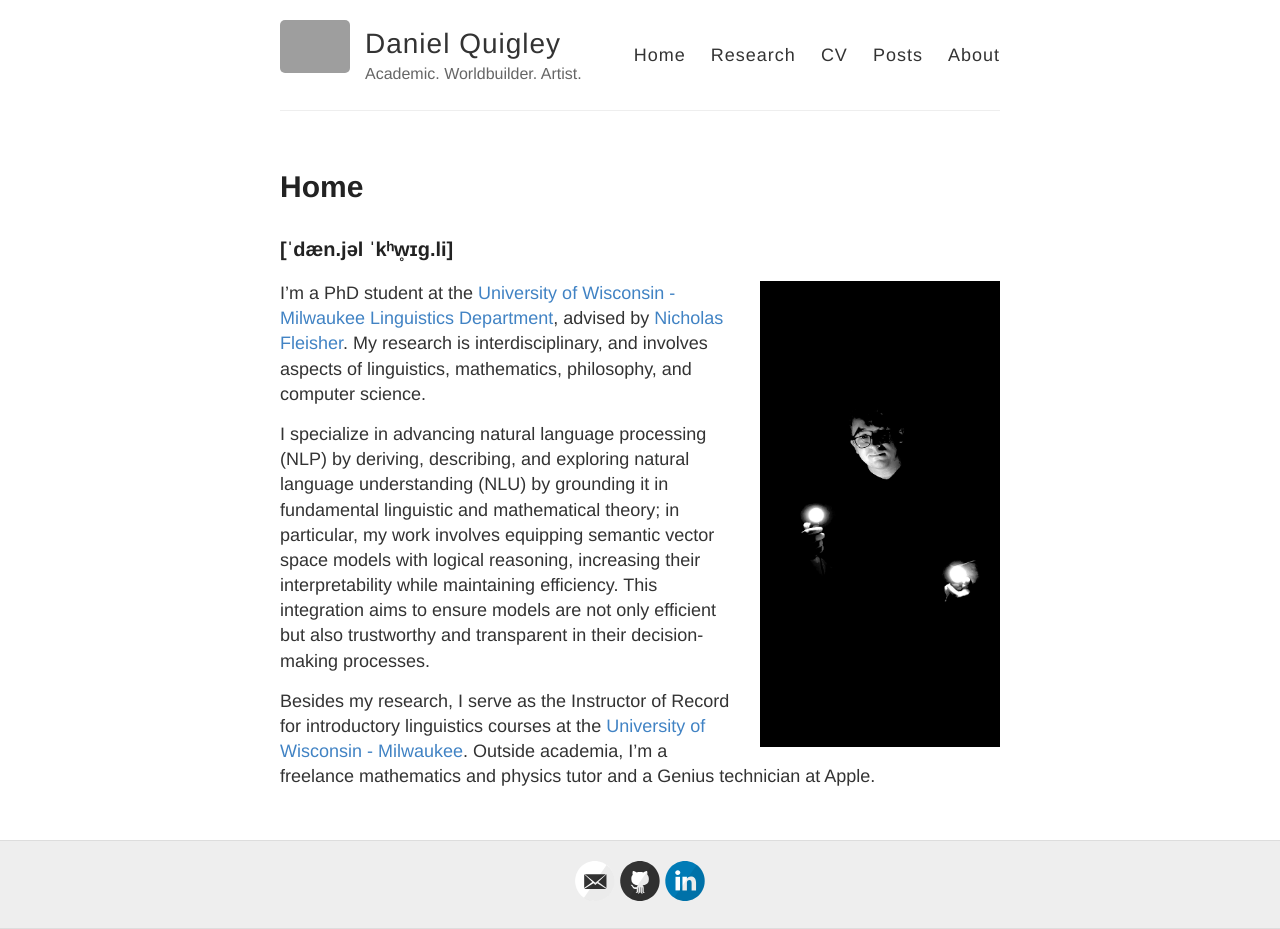
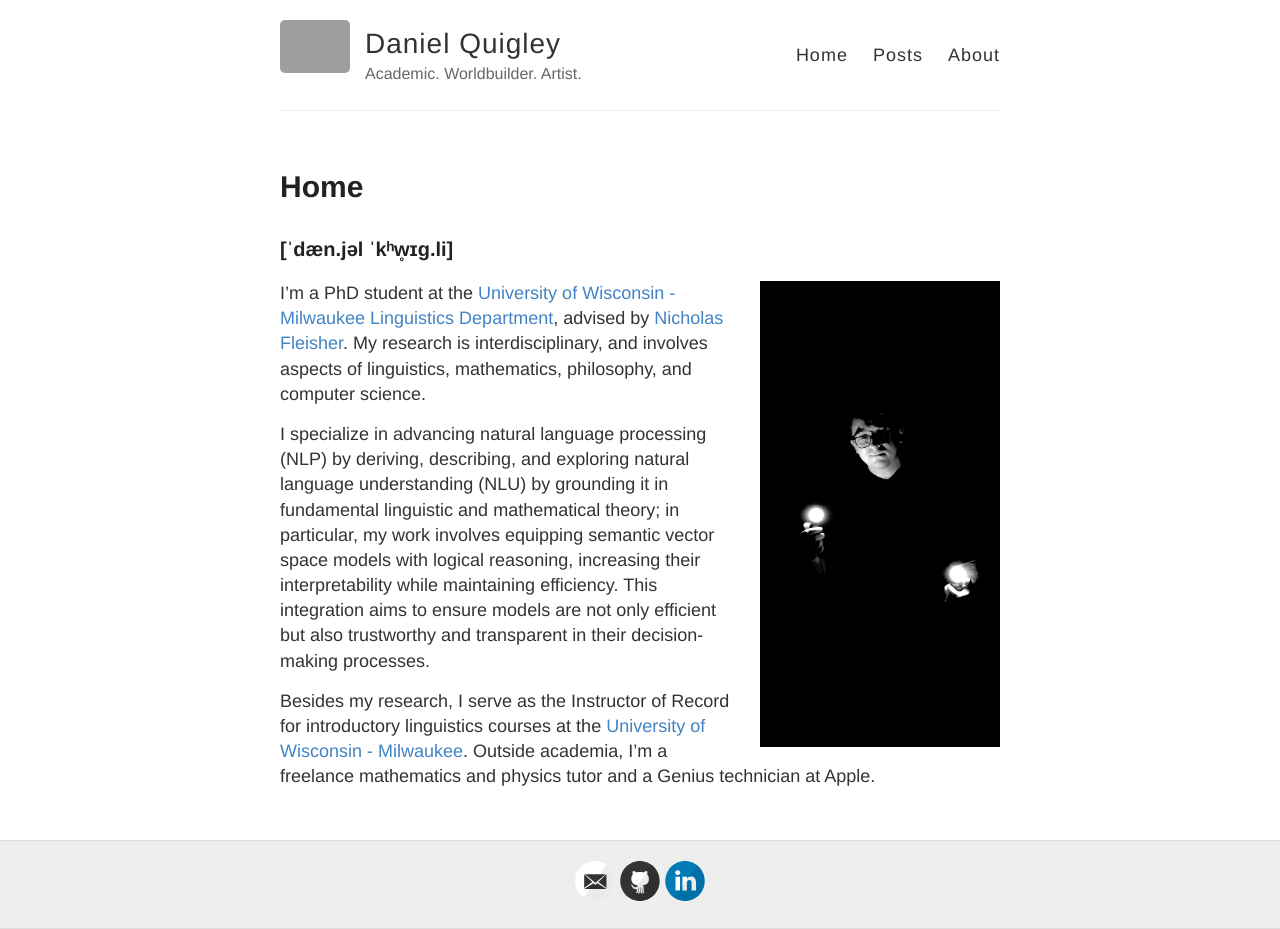
Before and after one commit to deltaquebec/dquigley.art, a Jekyll site: the page built from index.md, in a window 1280 px wide. Built offline with Jekyll 4.4.1, drawn with Linux system fonts in a browser that asks for light colours; grey boxes are pictures that could not be loaded.

Commit message:
Update default.html

```diff
--- a/_layouts/default.html
+++ b/_layouts/default.html
@@ -40,8 +40,8 @@
 
           <nav>
             <a href="{{ site.baseurl }}/">Home</a>
-            <a href="{{ site.baseurl }}/research">Research</a>
-            <a href="{{ site.baseurl }}/cv">CV</a>
+         <!--   <a href="{{ site.baseurl }}/research">Research</a>
+            <a href="{{ site.baseurl }}/cv">CV</a> -->
             <a href="{{ site.baseurl }}/posts">Posts</a>
             <a href="{{ site.baseurl }}/about">About</a>
           </nav>
```
